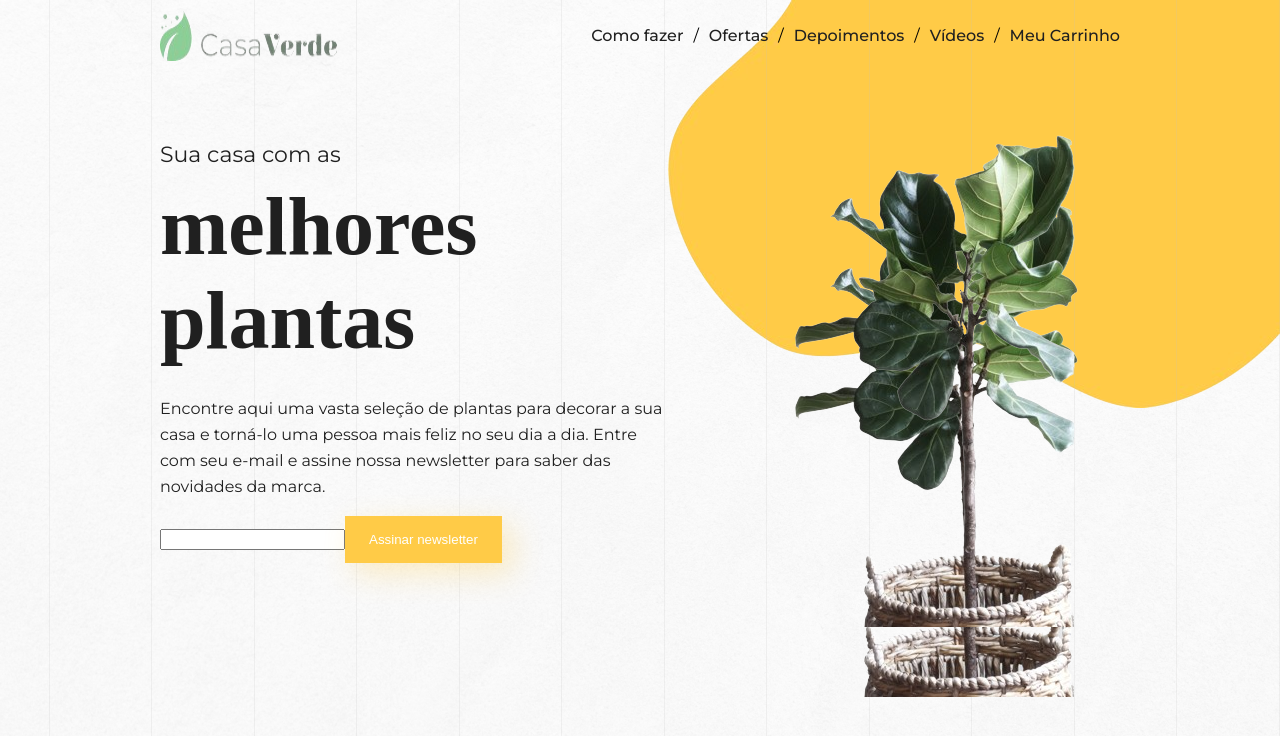
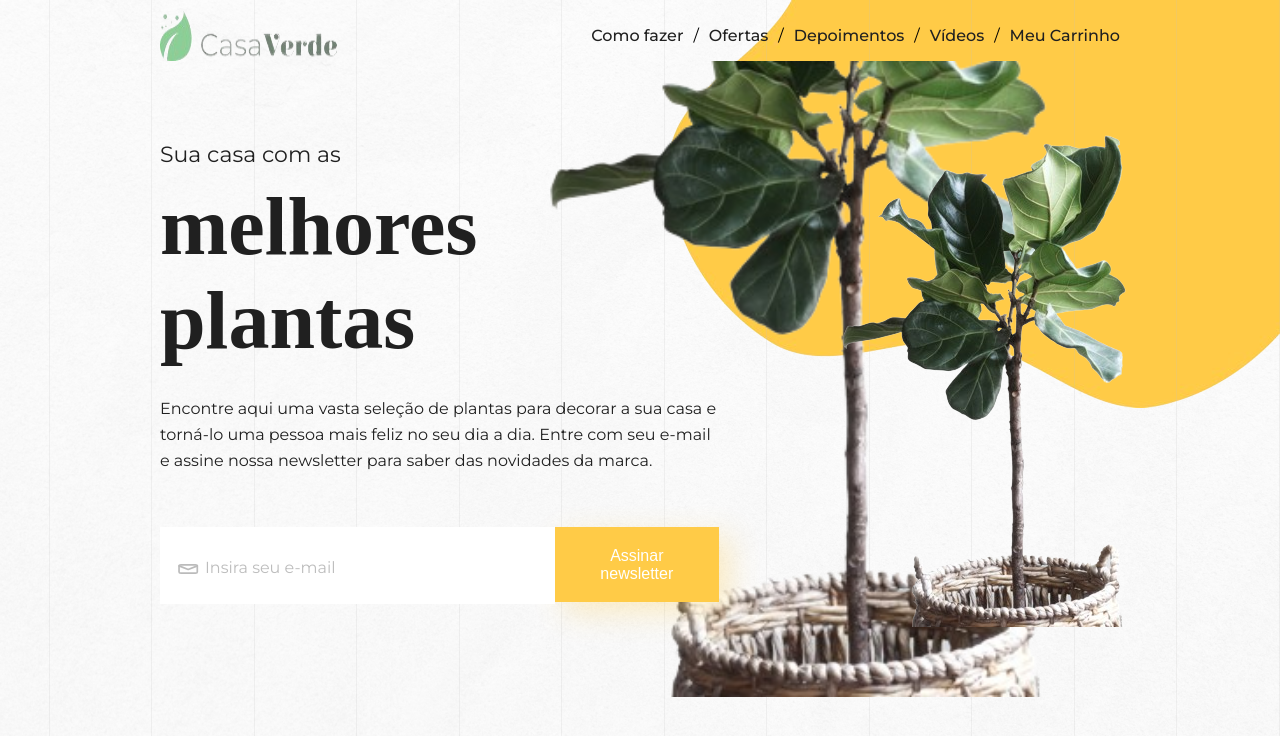
Before and after one commit to Cleber-Severo/sd_challenge, a React (Vite) app: page / in a window 1280 px wide. Shown: the top 736 px of the page. Built offline with nearby package versions, Linux system fonts and the light colour scheme; a web font is replaced by a local one.

Commit message:
feat: newsletter

```diff
--- a/src/components/NewsLetter/Newsletter.scss
+++ b/src/components/NewsLetter/Newsletter.scss
@@ -2,22 +2,27 @@
 
 .banner {
   display: flex;
+
   background: {
     image: url('assets/imagem-banner.png');
     position: right bottom;
+    size: 787px;
     repeat: no-repeat;
   }
+
   padding-top: 80px;
 
-    img {
+  >img {
     transform: translate(0, -70px);
   }
 
-    > div {
+  >div {
     display: flex;
     flex-direction: column;
 
-        h4, h2, p {
+    h4,
+    h2,
+    p {
       color: $main_text;
     }
 
@@ -39,19 +44,77 @@
       font-size: 16px;
       font-weight: 400;
       line-height: 26px;
+      max-width: 560px;
     }
 
     form {
+      margin-top: 37px;
+
+      div {
+        height: 75px;
+        display: flex;
+
+        position: relative;
+
+        >img {
+          width: 21.57px;
+          height: 9.96px;
+          gap: 0px;
+          border: 2px 0px 0px 0px;
+          opacity: 0.3px;
+          // transform: translateX(45px);
+          position: absolute;
+          left: 17px;
+          top: calc(50% - (0.96px/2));
+
+          margin: auto 0;
+          z-index: 10;
+        }
+
+        input,
         button {
+          height: 100%;
+        }
+
+        input {
+          width: 391px;
+          border: none;
+
+          font-family: Montserrat;
+          font-size: 16px;
+          font-weight: 400;
+          line-height: 19.5px;
+          text-align: left;
+          padding-left: 45px;
+          position: relative;
+
+          &:focus {
+            outline: none;
+          }
+
+
+        }
+
+        > label {
+          position: absolute;
+          top: calc(50% - 6.5px);
+          left: 45px;
+          color: #bdbdbd;
+          z-index: 1;
+        }
+
+        button {
+          font-size: 16px;
           border: none;
           color: white;
           background: rgba(255, 203, 71, 1);
+          cursor: pointer;
           height: 100%;
-
-                padding: 1rem 1.5rem;
+          padding: 0 1.5rem;
 
           box-shadow: 10px 10px 30px 0px rgba(255, 203, 71, 0.3);
         }
       }
     }
   }
+}
--- a/src/components/NewsLetter/index.tsx
+++ b/src/components/NewsLetter/index.tsx
@@ -1,6 +1,7 @@
 import React from 'react'
 
 import BannerImg from '../../assets/imagem-banner.png'
+import MailIcon from '../../assets/mail.svg'
 
 import './Newsletter.scss'
 
@@ -15,8 +16,12 @@ export const NewsLetter = () => {
             </p>
 
             <form action="">
-                <input type="text" />
+              <div>
+                <img src={MailIcon} alt="newsleetter"  />
+                <label htmlFor="mail-newsletter">Insira seu e-mail</label>
+                <input type="text" id='mail-newsletter'/>
                 <button>Assinar newsletter</button>
+              </div>
             </form>
         </div>
           <img src={BannerImg} alt="big plant in the main page" />
```
Also changed, not shown: src/assets/mail.svg (added). Lines whose indentation alone changed are shown as unchanged.
